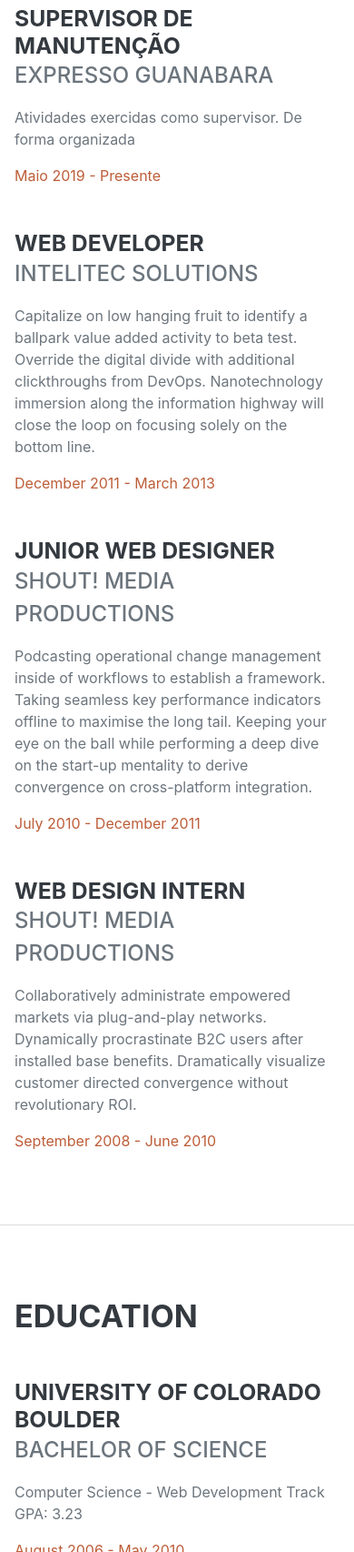
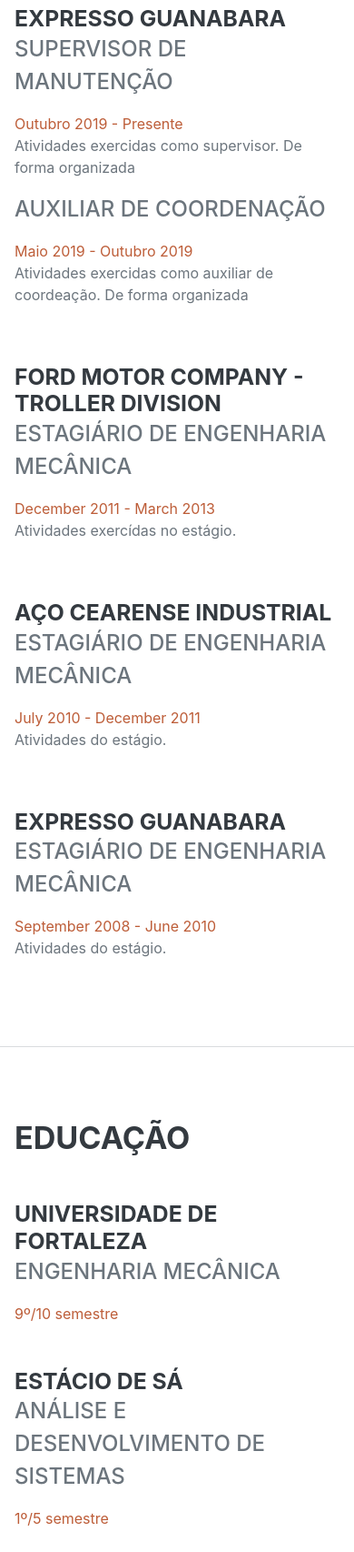
Before and after one commit to iagobenevides/iagobenevides.github.io, a plain HTML site: page index.html in a window 390 px wide. Shown: the part 980-2686 px from the top of the page at 91% size. Drawn offline with nearby package versions, Linux system fonts and the light colour scheme; a web font is replaced by a local one.

Commit message:
Término das alterações de texto.

```diff
--- a/index.html
+++ b/index.html
@@ -5,7 +5,7 @@
         <meta name="viewport" content="width=device-width, initial-scale=1, shrink-to-fit=no" />
         <meta name="description" content="" />
         <meta name="author" content="" />
-        <title>Resume - Start Bootstrap Theme</title>
+        <title>Seja bem-vindo.</title>
         <link rel="icon" type="image/x-icon" href="assets/img/favicon.ico" />
         <!-- Font Awesome icons (free version)-->
         <script src="https://use.fontawesome.com/releases/v5.15.3/js/all.js" crossorigin="anonymous"></script>
@@ -63,35 +63,40 @@
                     <h2 class="mb-5">Experiência profissional</h2>
                     <div class="d-flex flex-column flex-md-row justify-content-between mb-5">
                         <div class="flex-grow-1">
-                            <h3 class="mb-0">Supervisor de manutenção</h3>
-                            <div class="subheading mb-3">Expresso Guanabara</div>
+                            <h3 class="mb-0">Expresso Guanabara</h3>
+                            <div class="subheading mb-3">Supervisor de manutenção</div>
+                            <div class="flex-shrink-0"><span class="text-primary">Outubro 2019 - Presente</span></div>
                             <p>Atividades exercidas como supervisor. De forma organizada</p>
                         </div>
-                        <div class="flex-shrink-0"><span class="text-primary">Maio 2019 - Presente</span></div>
+                        <div class="flex-grow-1">
+                            <div class="subheading mb-3">Auxiliar de coordenação</div>
+                            <div class="flex-shrink-0"><span class="text-primary">Maio 2019 - Outubro 2019</span></div>
+                            <p>Atividades exercidas como auxiliar de coordeação. De forma organizada</p>
+                        </div>
                     </div>
                     <div class="d-flex flex-column flex-md-row justify-content-between mb-5">
                         <div class="flex-grow-1">
-                            <h3 class="mb-0">Web Developer</h3>
-                            <div class="subheading mb-3">Intelitec Solutions</div>
-                            <p>Capitalize on low hanging fruit to identify a ballpark value added activity to beta test. Override the digital divide with additional clickthroughs from DevOps. Nanotechnology immersion along the information highway will close the loop on focusing solely on the bottom line.</p>
+                            <h3 class="mb-0">Ford Motor Company - Troller division</h3>
+                            <div class="subheading mb-3">Estagiário de engenharia mecânica</div>
+                            <div class="flex-shrink-0"><span class="text-primary">December 2011 - March 2013</span></div>
+                            <p>Atividades exercídas no estágio.</p>
                         </div>
-                        <div class="flex-shrink-0"><span class="text-primary">December 2011 - March 2013</span></div>
                     </div>
                     <div class="d-flex flex-column flex-md-row justify-content-between mb-5">
                         <div class="flex-grow-1">
-                            <h3 class="mb-0">Junior Web Designer</h3>
-                            <div class="subheading mb-3">Shout! Media Productions</div>
-                            <p>Podcasting operational change management inside of workflows to establish a framework. Taking seamless key performance indicators offline to maximise the long tail. Keeping your eye on the ball while performing a deep dive on the start-up mentality to derive convergence on cross-platform integration.</p>
+                            <h3 class="mb-0">Aço Cearense Industrial</h3>
+                            <div class="subheading mb-3">Estagiário de engenharia mecânica</div>
+                            <div class="flex-shrink-0"><span class="text-primary">July 2010 - December 2011</span></div>
+                            <p>Atividades do estágio.</p>
                         </div>
-                        <div class="flex-shrink-0"><span class="text-primary">July 2010 - December 2011</span></div>
                     </div>
                     <div class="d-flex flex-column flex-md-row justify-content-between">
                         <div class="flex-grow-1">
-                            <h3 class="mb-0">Web Design Intern</h3>
-                            <div class="subheading mb-3">Shout! Media Productions</div>
-                            <p>Collaboratively administrate empowered markets via plug-and-play networks. Dynamically procrastinate B2C users after installed base benefits. Dramatically visualize customer directed convergence without revolutionary ROI.</p>
+                            <h3 class="mb-0">Expresso Guanabara</h3>
+                            <div class="subheading mb-3">Estagiário de engenharia mecânica</div>
+                            <div class="flex-shrink-0"><span class="text-primary">September 2008 - June 2010</span></div>
+                            <p>Atividades do estágio.</p>
                         </div>
-                        <div class="flex-shrink-0"><span class="text-primary">September 2008 - June 2010</span></div>
                     </div>
                 </div>
             </section>
@@ -99,23 +104,20 @@
             <!-- Education-->
             <section class="resume-section" id="education">
                 <div class="resume-section-content">
-                    <h2 class="mb-5">Education</h2>
+                    <h2 class="mb-5">Educação</h2>
                     <div class="d-flex flex-column flex-md-row justify-content-between mb-5">
                         <div class="flex-grow-1">
-                            <h3 class="mb-0">University of Colorado Boulder</h3>
-                            <div class="subheading mb-3">Bachelor of Science</div>
-                            <div>Computer Science - Web Development Track</div>
-                            <p>GPA: 3.23</p>
+                            <h3 class="mb-0">Universidade de Fortaleza</h3>
+                            <div class="subheading mb-3">Engenharia mecânica</div>
                         </div>
-                        <div class="flex-shrink-0"><span class="text-primary">August 2006 - May 2010</span></div>
+                        <div class="flex-shrink-0"><span class="text-primary">9º/10 semestre</span></div>
                     </div>
                     <div class="d-flex flex-column flex-md-row justify-content-between">
                         <div class="flex-grow-1">
-                            <h3 class="mb-0">James Buchanan High School</h3>
-                            <div class="subheading mb-3">Technology Magnet Program</div>
-                            <p>GPA: 3.56</p>
+                            <h3 class="mb-0">Estácio de Sá</h3>
+                            <div class="subheading mb-3">Análise e desenvolvimento de sistemas</div>
                         </div>
-                        <div class="flex-shrink-0"><span class="text-primary">August 2002 - May 2006</span></div>
+                        <div class="flex-shrink-0"><span class="text-primary">1º/5 semestre</span></div>
                     </div>
                 </div>
             </section>
@@ -123,7 +125,7 @@
             <!-- Skills-->
             <section class="resume-section" id="skills">
                 <div class="resume-section-content">
-                    <h2 class="mb-5">Skills</h2>
+                    <h2 class="mb-5">Habilidades</h2>
                     <div class="subheading mb-3">Programming Languages & Tools</div>
                     <ul class="list-inline dev-icons">
                         <li class="list-inline-item"><i class="fab fa-html5"></i></li>
@@ -164,54 +166,54 @@
             <!-- Interests-->
             <section class="resume-section" id="interests">
                 <div class="resume-section-content">
-                    <h2 class="mb-5">Interests</h2>
-                    <p>Apart from being a web developer, I enjoy most of my time being outdoors. In the winter, I am an avid skier and novice ice climber. During the warmer months here in Colorado, I enjoy mountain biking, free climbing, and kayaking.</p>
-                    <p class="mb-0">When forced indoors, I follow a number of sci-fi and fantasy genre movies and television shows, I am an aspiring chef, and I spend a large amount of my free time exploring the latest technology advancements in the front-end web development world.</p>
+                    <h2 class="mb-5">Interesses</h2>
+                    <p>Além de quebrar a cabeça com planejamentos diários, gosto de estar perto do mar, onde tive contato desde bebê, seja apenas mergulhando ou praticando esportes, como o kitesurf e o surf. Estar entre amigos em ambientes agradáveis é outra paixão. Nada como uma boa conversa sem julgamentos e limitações de assuntos.</p>
+                    <p class="mb-0">Quando as saídas não são muito propícias, aproveitar em casa também não é um problema. Descansar, meditar um pouco, arriscar na cozinha pra assistir um filme ou uma série comendo do bom e do melhor... quando eu acerto, ou perder o tempo de vista em jogos online e vendo inovações e novidades do mundo tecnologia.</p>
                 </div>
             </section>
             <hr class="m-0" />
             <!-- Awards-->
             <section class="resume-section" id="awards">
                 <div class="resume-section-content">
-                    <h2 class="mb-5">Awards & Certifications</h2>
+                    <h2 class="mb-5">Certificados e complementos</h2>
                     <ul class="fa-ul mb-0">
                         <li>
                             <span class="fa-li"><i class="fas fa-trophy text-warning"></i></span>
-                            Google Analytics Certified Developer
+                            Lean Six Sigma - Green Belt Certification - Polo soluções
                         </li>
                         <li>
                             <span class="fa-li"><i class="fas fa-trophy text-warning"></i></span>
-                            Mobile Web Specialist - Google Certification
+                            Gestão de tempo - Harvard Manage Mentor
                         </li>
                         <li>
                             <span class="fa-li"><i class="fas fa-trophy text-warning"></i></span>
                             1
                             <sup>st</sup>
-                            Place - University of Colorado Boulder - Emerging Tech Competition 2009
+                            Inovação e criatividade - Harvard Manage Mentor
                         </li>
                         <li>
                             <span class="fa-li"><i class="fas fa-trophy text-warning"></i></span>
                             1
                             <sup>st</sup>
-                            Place - University of Colorado Boulder - Adobe Creative Jam 2008 (UI Design Category)
+                            Certificação
                         </li>
                         <li>
                             <span class="fa-li"><i class="fas fa-trophy text-warning"></i></span>
                             2
                             <sup>nd</sup>
-                            Place - University of Colorado Boulder - Emerging Tech Competition 2008
+                            Certificado
                         </li>
                         <li>
                             <span class="fa-li"><i class="fas fa-trophy text-warning"></i></span>
                             1
                             <sup>st</sup>
-                            Place - James Buchanan High School - Hackathon 2006
+                            Certificado
                         </li>
                         <li>
                             <span class="fa-li"><i class="fas fa-trophy text-warning"></i></span>
                             3
                             <sup>rd</sup>
-                            Place - James Buchanan High School - Hackathon 2005
+                            Certificado
                         </li>
                     </ul>
                 </div>
```
